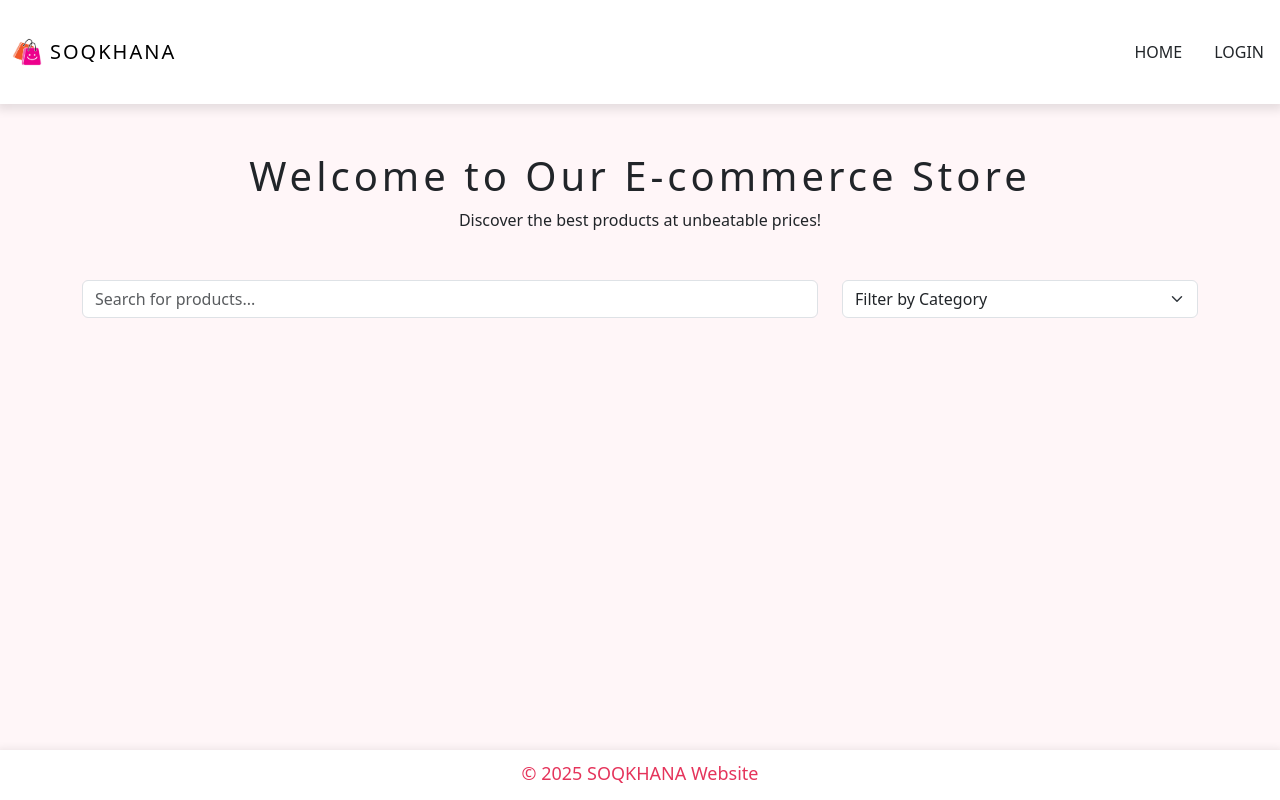
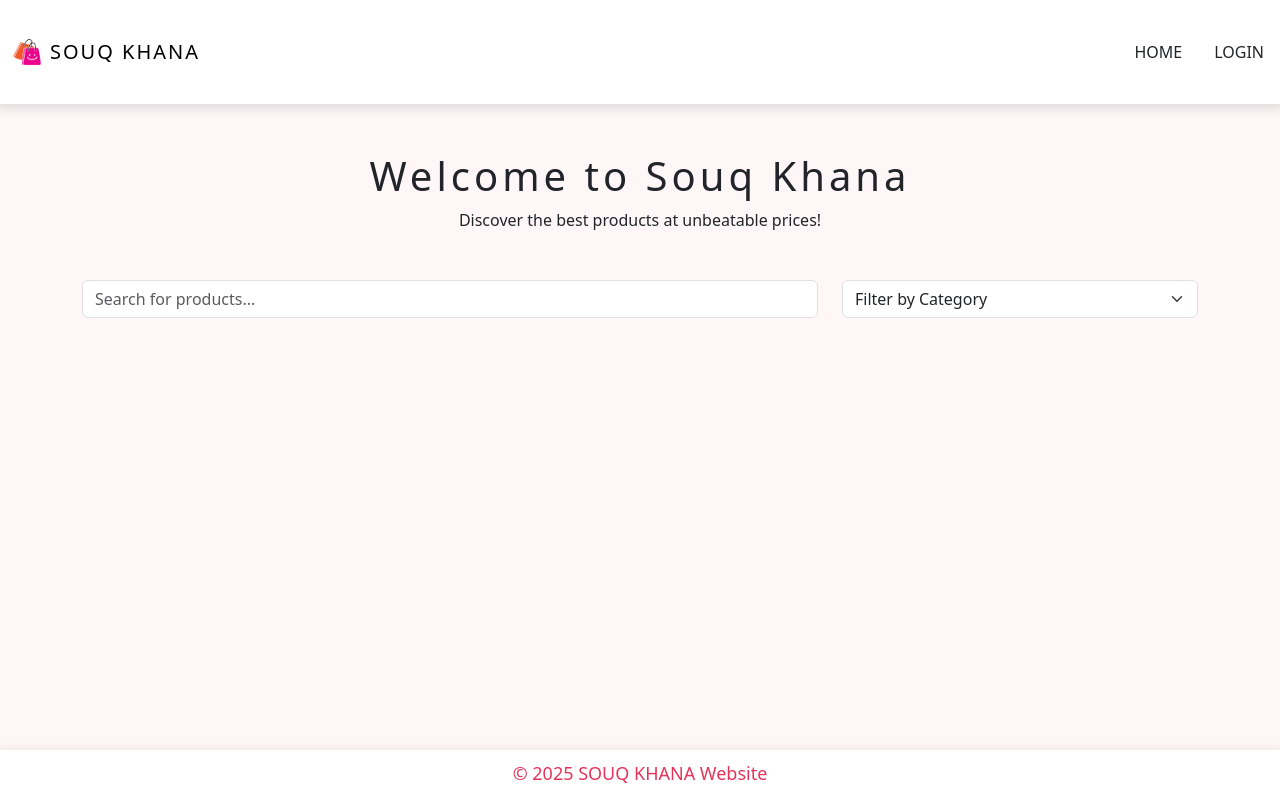
Before and after one commit to v2kv/graduation, a Flask app: page / in a window 1280 px wide. Run offline with Flask 3, Linux system fonts and the light colour scheme; some libraries are stand-ins or nearby versions.

Commit message:
Aesthetics: changed name from soqkhana to souq khana

```diff
--- a/templates/index.html
+++ b/templates/index.html
@@ -4,7 +4,7 @@
 
 {% block content %}
 <div class="text-center my-5">
-    <h1>Welcome to Our E-commerce Store</h1>
+    <h1>Welcome to Souq Khana</h1>
     <p>Discover the best products at unbeatable prices!</p>
 </div>
 
--- a/templates/layout.html
+++ b/templates/layout.html
@@ -3,7 +3,7 @@
 <head>
     <meta charset="UTF-8">
     <meta name="viewport" content="width=device-width, initial-scale=1.0">
-    <title>{% block title %}SOQKHANA{% endblock %}</title>
+    <title>{% block title %}SOUQKHANA{% endblock %}</title>
     <link href="https://cdn.jsdelivr.net/npm/bootstrap@5.3.0-alpha1/dist/css/bootstrap.min.css" rel="stylesheet">
     <link rel="stylesheet" href="{{ url_for('static', filename='layoutStyle.css') }}">
     <link rel="stylesheet" href="{{ url_for('static', filename='index_style.css') }}">
@@ -19,7 +19,7 @@
     <div class = "container">
         <a class = "navbar-brand d-flex justify-content-between align-items-center order-lg-0" href = "{{ url_for('index.index') }}">
             <img src = "{{ url_for('static', filename='images/icon.avif') }}" alt = "site icon">
-            <span class = "text-uppercase fw-lighter ms-2">SOQKHANA</span>
+            <span class = "text-uppercase fw-lighter ms-2">SOUQ KHANA</span>
         </a>
         {% if current_user.is_authenticated %}
         {% if current_user.role != 'admin' %}
@@ -27,21 +27,21 @@
             <a href="{{ url_for('cart.view_cart') }}">
 
                 <button type = "button" class = "btn position-relative">
-                    <i class = "fa fa-shopping-cart"></i>
+                    <i class = "fa fa-shopping-cart" title = "cart"></i>
                     <span class = "position-absolute top-0 start-100 translate-middle badge bg-primary">5</span>
                 </button>
             </a>
             <a href="{{ url_for('wishlist.view_wishlist') }}">
 
                 <button type = "button" class = "btn position-relative">
-                    <i class = "fa fa-heart"></i>
+                    <i class = "fa fa-heart" title = "wishlist"></i>
                     <span class = "position-absolute top-0 start-100 translate-middle badge bg-primary">2</span>
                 </button>
             </a>
             <a href="{{ url_for('order.view_orders') }}">
 
                 <button type = "button" class = "btn position-relative">
-                    <i class="fa-solid fa-cart-arrow-down"></i>
+                    <i class="fa-solid fa-cart-arrow-down" title = "orders" ></i>
                     <span class = "position-absolute top-0 start-100 translate-middle badge bg-primary">2</span>
                 </button>
             </a>
@@ -112,7 +112,7 @@
 <footer class="text-center">
     <div class="container">
 
-        <p>&copy; 2025 SOQKHANA Website</p>
+        <p>&copy; 2025 SOUQ KHANA Website</p>
     </div>
 
 </footer>
--- a/templates/wishlist.html
+++ b/templates/wishlist.html
@@ -10,7 +10,7 @@
             <div class="col-md-4 mb-4">
                 <div class="card h-100 shadow-sm">
                     {% if item.item.images and item.item.images|length > 0 %}
-                        <img src="{{ url_for('static', filename='uploads/' + item.item.images[0].image_url) }}" class="card-img-top" alt="{{ item.item.item_name }}">
+                        <img src="{{ url_for('static', filename='' + item.item.images[0].image_url) }}" class="card-img-top" alt="{{ item.item.item_name }}">
                     {% else %}
                         <img src="{{ url_for('static', filename='images/no_image.png') }}" class="card-img-top" alt="No Image">
                     {% endif %}
```
